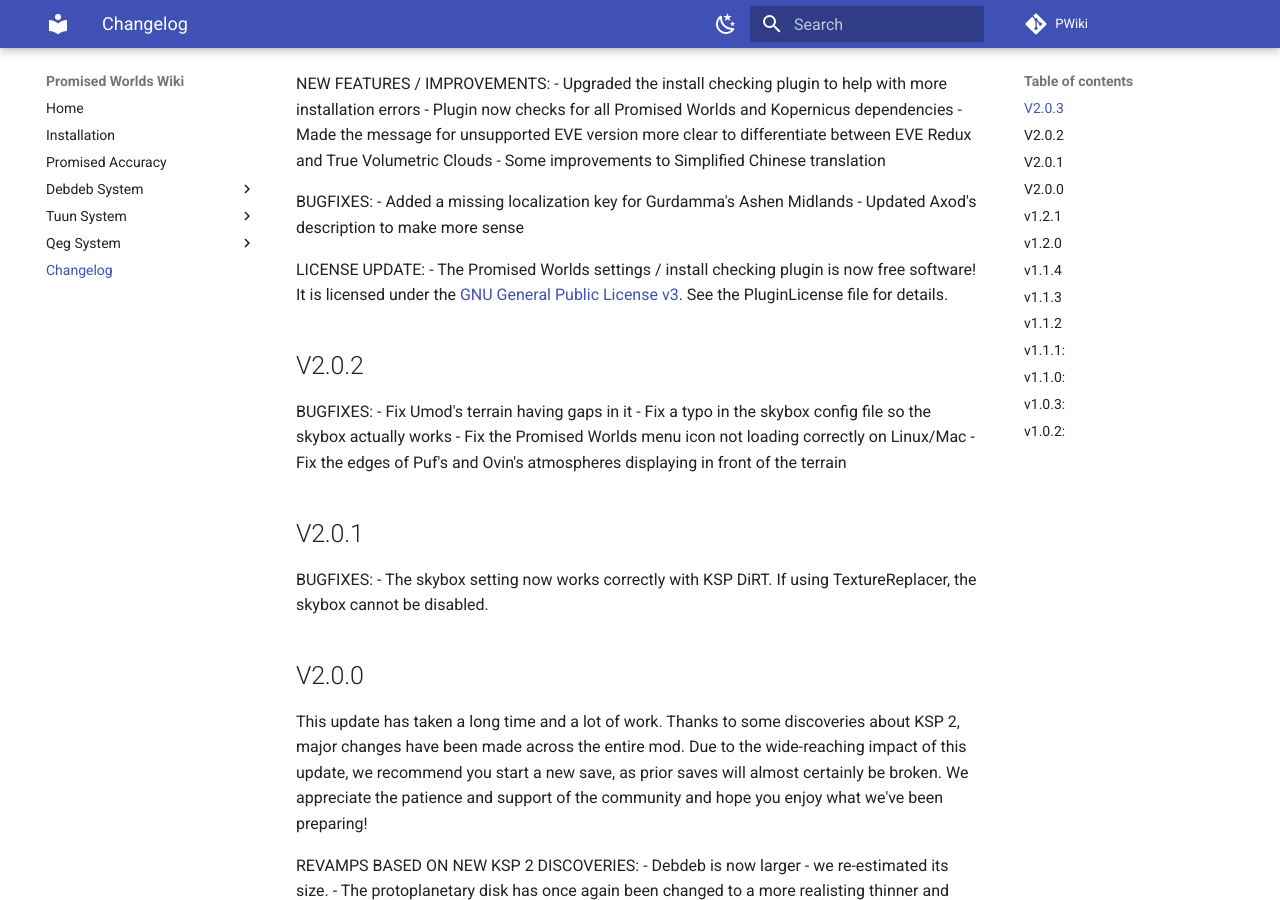
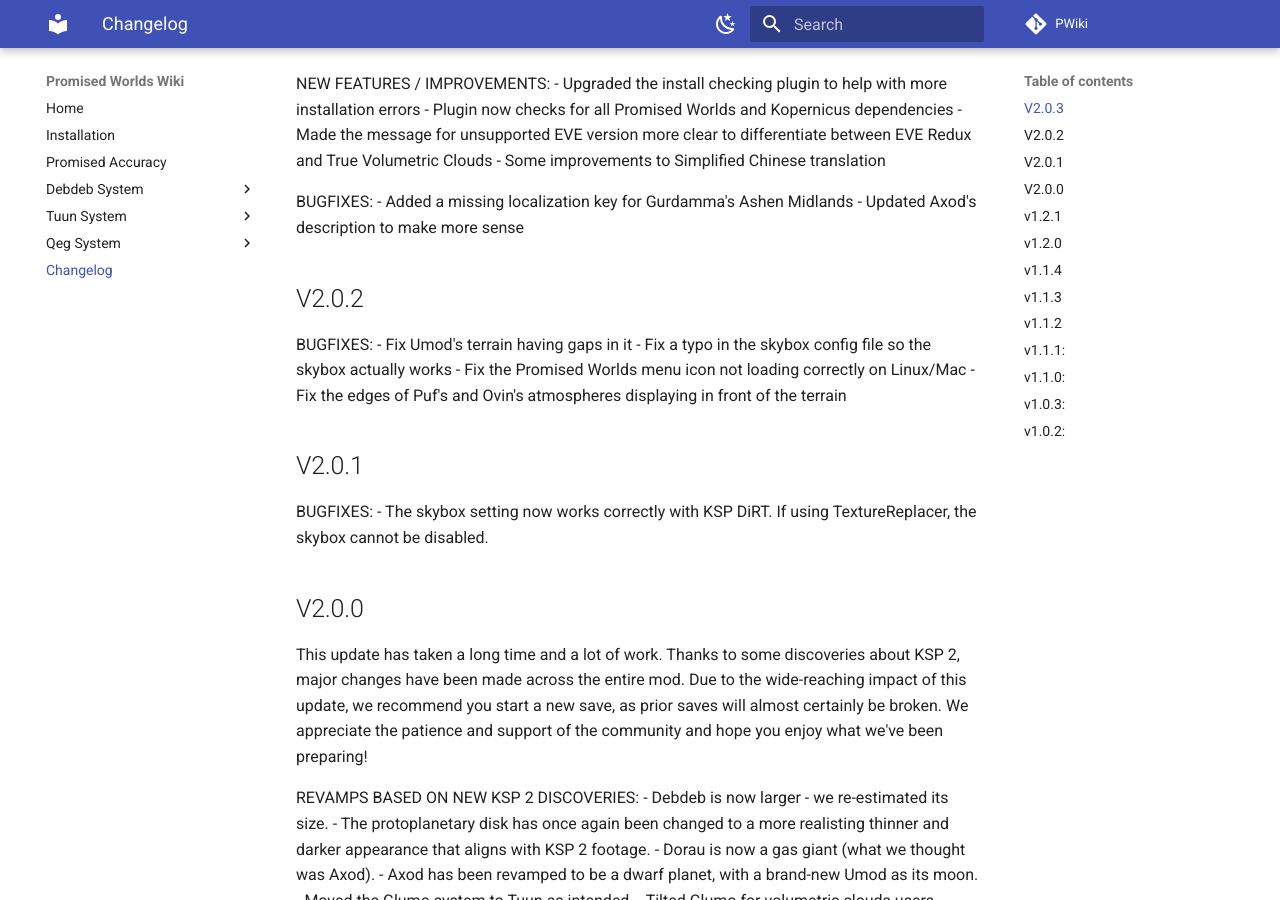
Before and after one commit to PromisedWorlds/PWiki, an MkDocs documentation site: the page built from docs/Changelog.md, in a window 1280 px wide and 900 px high, scrolled down 477 px. Built offline with MkDocs 1.6.1 and Material for MkDocs 9.7.7, drawn with Linux system fonts in a browser that asks for light colours; comment, search, counter and statistics services are not loaded.

Commit message:
Update Changelog.md

```diff
--- a/docs/Changelog.md
+++ b/docs/Changelog.md
@@ -14,9 +14,6 @@
 BUGFIXES:
 - Added a missing localization key for Gurdamma's Ashen Midlands
 - Updated Axod's description to make more sense
-
-LICENSE UPDATE:
-- The Promised Worlds settings / install checking plugin is now free software! It is licensed under the [GNU General Public License v3](https://www.gnu.org/licenses/gpl-3.0.en.html). See the PluginLicense file for details.
 
 ## V2.0.2
 BUGFIXES:
```
